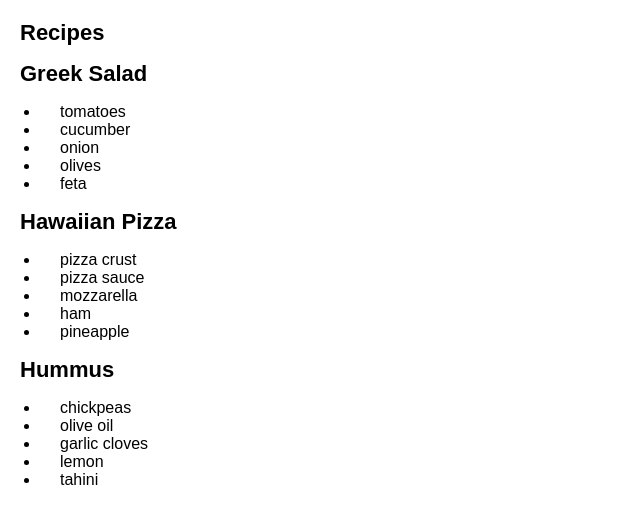
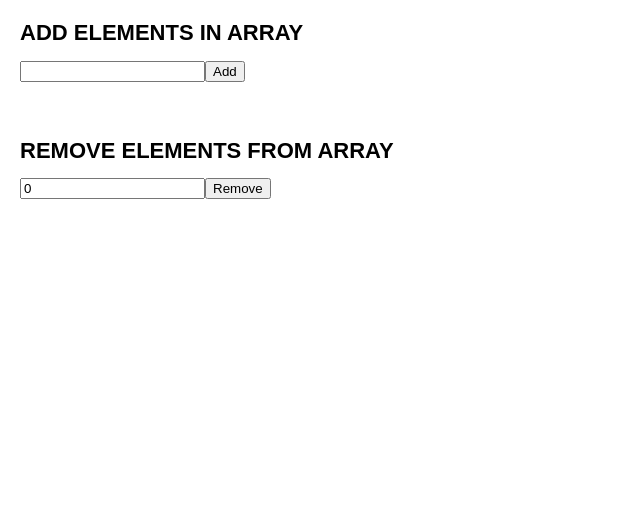
Before and after one commit to ASHTAD123/React_Projects, a React (Vite) app in the folder Concepts/concepts/: page / in a window 1280 px wide. Shown: the top 524 px of the page, without its empty margins (0-640 px from the left). Built offline with nearby package versions, Linux system fonts and the light colour scheme.

Commit message:
still working

```diff
--- /dev/null
+++ b/Concepts/concepts/src/Components/UpdateArraysInState.jsx
@@ -0,0 +1,75 @@
+import React from "react";
+import { useState } from "react";
+
+export default function UpdateArrayState() {
+
+  const [name, setName] = useState([""]);
+  const [friendsList, setFriendsList] = useState([]);
+  const [myId, setId] = useState(0);
+  const [inputId, setInputId] = useState(0);
+
+  const incrementId = () => {
+    setId(myId + 1);
+  };
+
+  return (
+    <>
+      <div>
+        <h1>ADD ELEMENTS IN ARRAY</h1>
+
+        <input
+         value={name}
+         onChange={(e) => setName(e.target.value)}
+         />
+
+        <button
+          onClick={() => {
+            {
+              incrementId;
+            }
+            setFriendsList([...friendsList, { id: myId, name: name }]); // create a new array which contains the existing items and a new item at the end.
+          }}
+        >
+          {" "}
+          Add
+        </button>
+
+        <ul>
+          {friendsList.map((list) => (
+            <li key={list.id}>
+              {"Id : " + list.id}
+              {", "}
+              {"Name : " + list.name}{" "}
+            </li>
+          ))}
+        </ul>
+      </div>
+
+
+
+      <div>
+        <h1>REMOVE ELEMENTS FROM ARRAY</h1>
+
+        <input
+          type="number" // Ensures that the input is numeric
+          value={inputId}
+          onChange={(e) => setInputId(Number(e.target.value))} // Convert input to number
+          placeholder="Enter ID to remove"
+        />
+
+        {
+          <button
+            onClick={() => {
+              console.log("Button clicked");
+              setFriendsList(
+                friendsList.filter((element) => element.id !== inputId)
+              );
+            }}
+          >
+            Remove
+          </button>
+        }
+      </div>
+    </>
+  );
+}
--- a/Concepts/concepts/src/main.jsx
+++ b/Concepts/concepts/src/main.jsx
@@ -16,6 +16,7 @@ import PackingList from "./Components/ConditionalRendering_01.jsx";
 import DrinkList from "./Components/ConditionalRendering_02.jsx";
 import RenderList from './Components/RenderingLists_01.jsx'
 import RenderList_02 from "./Components/RenderingLists_02.jsx";
+import  UpdateArrayState  from "./Components/UpdateArraysInState.jsx";
 
 createRoot(document.getElementById("root")).render(
   <StrictMode>
@@ -32,6 +33,7 @@ createRoot(document.getElementById("root")).render(
     {/* <PackingList/> */}
     {/* <DrinkList /> */}
     {/* <RenderList/> */}
-    <RenderList_02/>
+    {/* <RenderList_02/> */}
+    <UpdateArrayState/>
   </StrictMode>
 );
```
